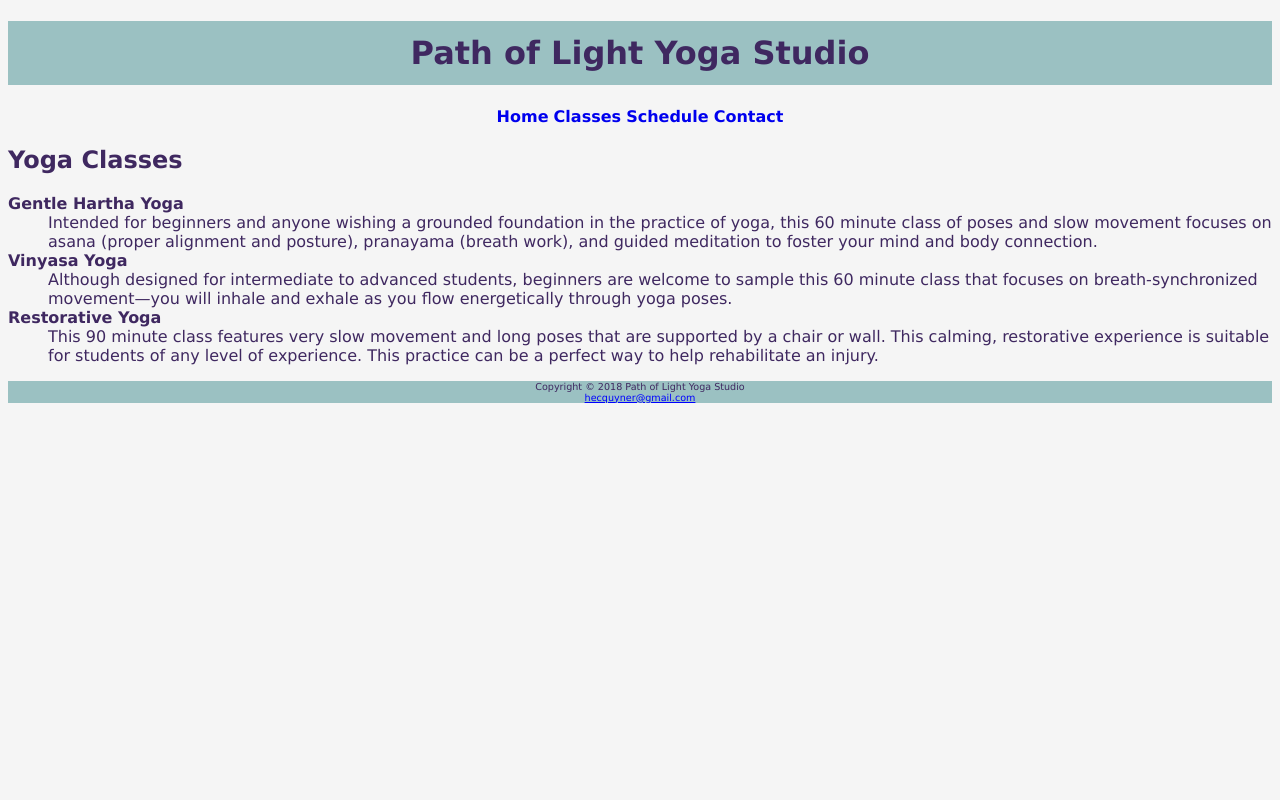
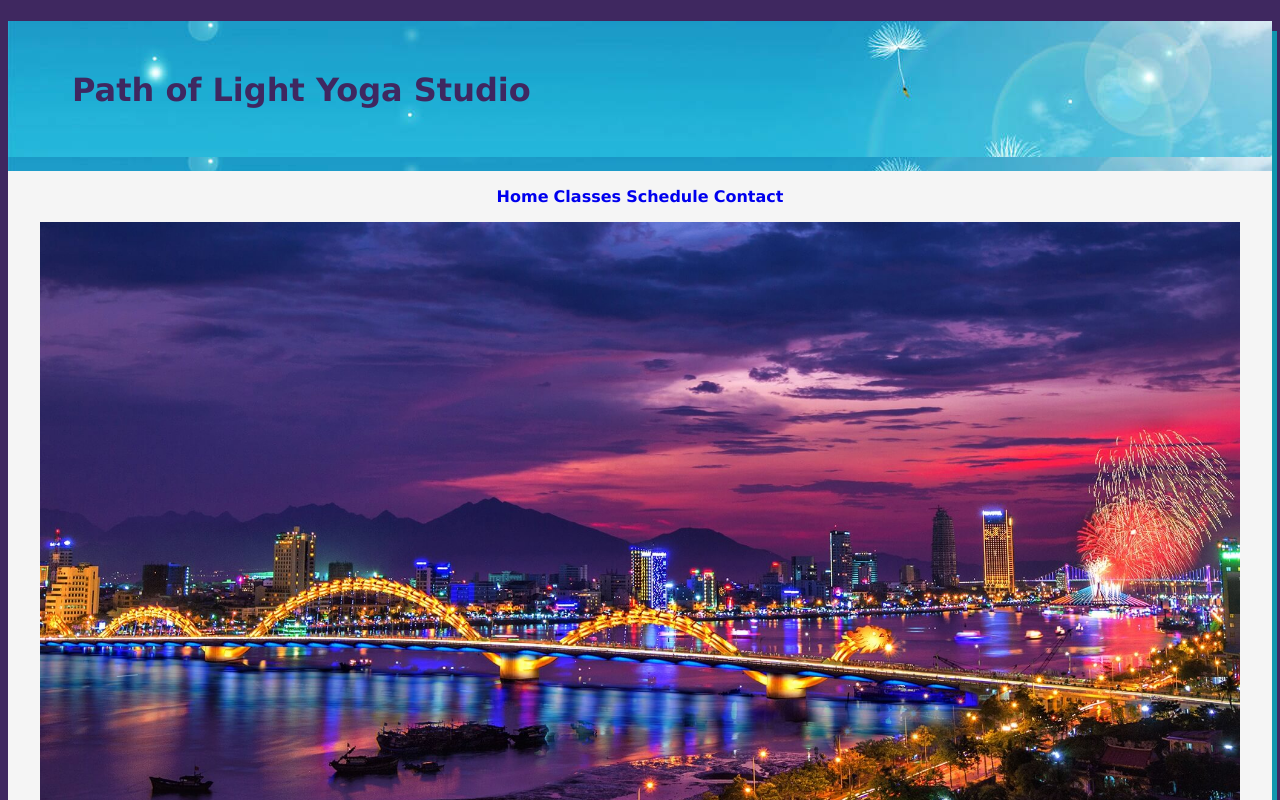
Before and after one commit to heedwiner1106/Path_of_Light_Yoga_Studio, a plain HTML site: page view/class.html in a window 1280 px wide. Shown: the top 800 px of the page. Drawn offline with Linux system fonts and the light colour scheme; files that its build step writes are made by us from their sources.

Commit message:
add largure picture

```diff
--- /dev/null
+++ b/css/style.css
@@ -0,0 +1,61 @@
+body{
+    background-color: #3F2860;
+    color: #3F2860;
+    font-family: Verdana, Arial,sans-serif;
+}
+#wrapper{
+    background-color: #f5f5f5;
+    min-width: 1000px;
+    max-width: 1280px;
+    margin-left: auto;
+    margin-right: auto;
+    box-shadow: 5px 10px rgb(16, 151, 175);
+}
+
+header{
+    background-color: #9BC1C2;
+    background-image: url(../picture/header_background.jpg);
+    height: 150px;
+}
+header h1{
+    padding-top: 50px;
+    padding-left: 2em;
+}
+
+nav{
+    text-align: center;
+    font: bold;
+    padding: 1em;
+}
+nav a{
+    text-decoration: none;
+}
+
+#main{
+    padding-left: 2em;
+    padding-right: 2em;
+}
+
+.studio {
+    font: italic;
+}
+
+footer{
+    background-color: #9BC1C2;
+    font-size: .60em;
+    font: italic;
+    text-align: center;
+    padding: 1em;
+}
+
+
+#caurong{
+    padding-left: auto;
+    padding-right: auto;
+    height: 100%;
+    width: 100%;
+}
+#email{
+    color: blue;
+    text-decoration: underline;
+}
--- a/style.css
+++ /dev/null
@@ -1,37 +0,0 @@
-body{
-    background-color: #F5F5F5;
-    color: #3F2860;
-    font-family: Verdana, Arial,sans-serif;
-}
-
-header{
-    background-color: #9BC1C2;
-    text-align: center;
-}
-
-h1{
-    line-height: 200%;
-}
-
-nav{
-    text-align: center;
-    font: bold;
-}
-nav a{
-    text-decoration: none;
-}
-
-.studio {
-    font: italic;
-}
-
-footer{
-    background-color: #9BC1C2;
-    font-size: .60em;
-    font: italic;
-    text-align: center;
-}
-#email{
-    color: blue;
-    text-decoration: underline;
-}
--- a/class.html
+++ b/view/class.html
@@ -4,9 +4,11 @@
     <meta charset="UTF-8">
     <meta http-equiv="X-UA-Compatible" content="IE=edge">
     <meta name="viewport" content="width=device-width, initial-scale=1.0">
+    <link rel="stylesheet" href="../css/style.css">
     <title>Path of Light Yoga Studio</title>
 </head>
 <body>
+    <div id ="wrapper">
     <header>
         <h1>Path of Light Yoga Studio</h1>
     </header>
@@ -18,6 +20,10 @@
         <strong><a href="contact.html">Contact</a></strong>
 
     </nav>
+    <div id ="main">
+        <div>
+            <img src="../picture/cau-rong-da-nang.jpg" alt="Cầu rồng Đà Nẵng" id="caurong">
+        </div>
     <h2>Yoga Classes</h2>
     <dl>
         <dt><strong>Gentle Hartha Yoga</strong></dt>
@@ -46,10 +52,11 @@
             </dd>
     </dl>
 
-
+    </div>
     <footer>
         Copyright © 2018 Path of Light Yoga Studio <br>
             <span id="email">hecquyner@gmail.com</span>
     </footer>
+</div>
 </body>
 </html>
```
Also changed, not shown: index.html (deleted, +0 -46 lines), schedule.html (deleted, +0 -23 lines), view/contact.html (renamed from contact.html, +1 -1 lines), view/index.html (added, +61 -0 lines), view/schedule.html (added, +62 -0 lines), picture/cau-rong-da-nang.jpg (added), picture/header_background.jpg (added).
